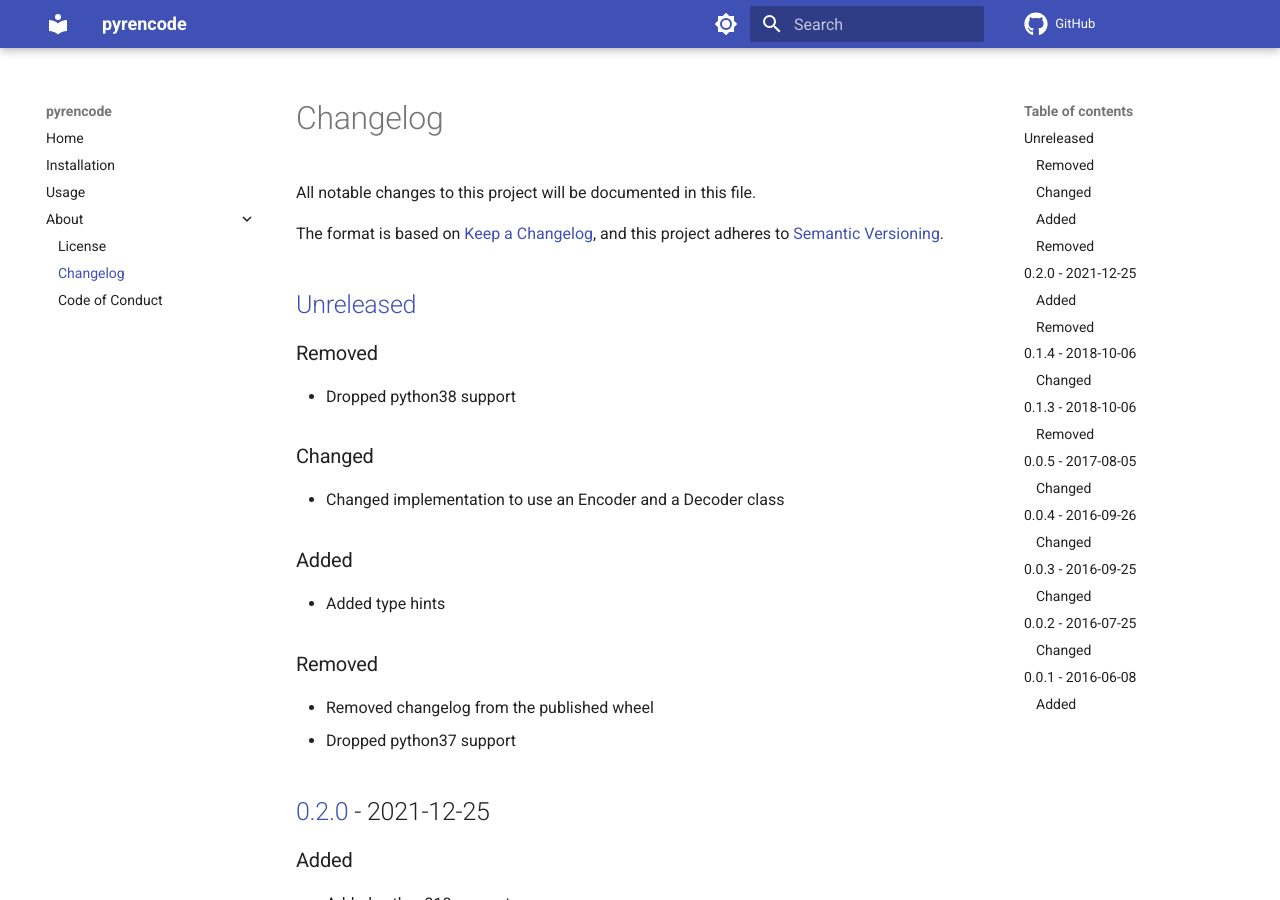
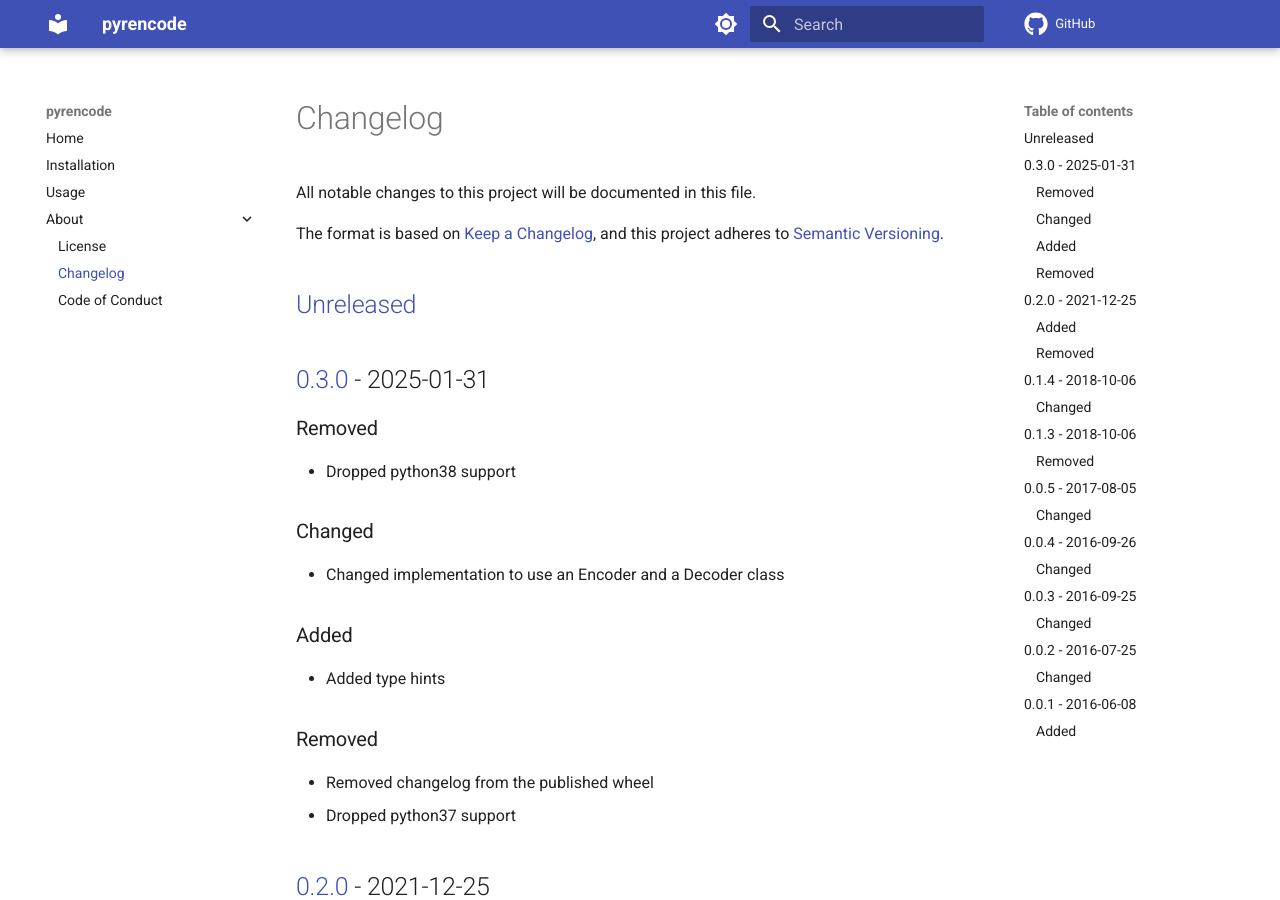
Before and after one commit to spapanik/pyrencode, an MkDocs documentation site: the page built from docs/CHANGELOG.md, in a window 1280 px wide and 900 px high. Built offline with MkDocs 1.6.1 and Material for MkDocs 9.7.7, drawn with Linux system fonts in a browser that asks for light colours; comment, search, counter and statistics services are not loaded.

Commit message:
🔖 Bump version

```diff
--- a/docs/CHANGELOG.md
+++ b/docs/CHANGELOG.md
@@ -5,6 +5,8 @@ All notable changes to this project will be documented in this file.
 The format is based on [Keep a Changelog], and this project adheres to [Semantic Versioning].
 
 ## [Unreleased]
+
+## [0.3.0] - 2025-01-31
 
 ### Removed
 
@@ -84,7 +86,8 @@ The format is based on [Keep a Changelog], and this project adheres to [Semantic
 
 [Keep a Changelog]: https://keepachangelog.com/en/1.0.0/
 [Semantic Versioning]: https://semver.org/spec/v2.0.0.html
-[Unreleased]: https://github.com/spapanik/pyrencode/compare/v0.2.0...master
+[Unreleased]: https://github.com/spapanik/pyrencode/compare/v0.3.0...master
+[0.3.0]: https://github.com/spapanik/pyrencode/compare/v0.2.0...v0.3.0
 [0.2.0]: https://github.com/spapanik/pyrencode/compare/v0.1.4...v0.2.0
 [0.1.4]: https://github.com/spapanik/pyrencode/compare/v0.1.3...v0.1.4
 [0.1.3]: https://github.com/spapanik/pyrencode/compare/v0.0.5...v0.1.3
--- a/pyproject.toml
+++ b/pyproject.toml
@@ -6,7 +6,7 @@ build-backend = "phosphorus.construction.api"
 
 [project]
 name = "pyrencode"
-version = "0.2.0"
+version = "0.3.0"
 
 authors = [
     { name = "Stephanos Kuma", email = "stephanos@kuma.ai" },
```
